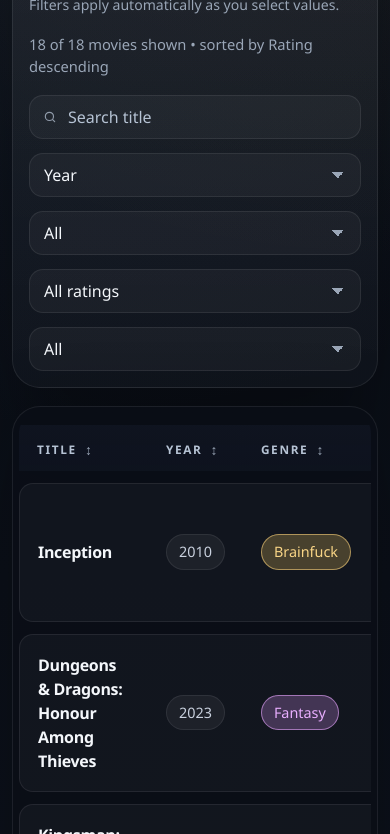
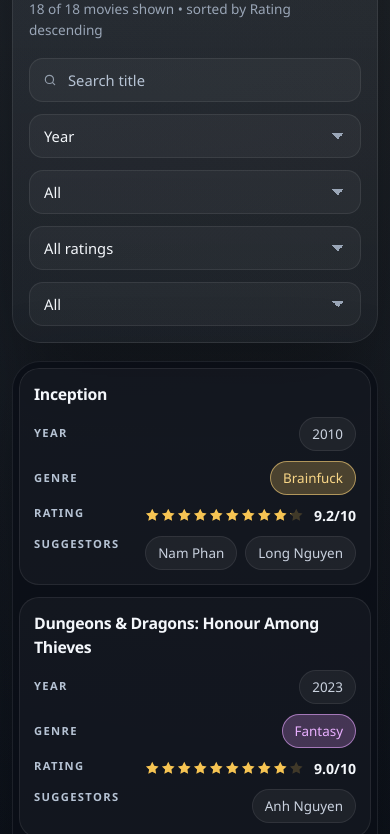
Before and after one commit to AnhNTSE183225/movie_tracker, a plain HTML site: page public/index.html in a window 390 px wide. Shown: the part 676-1510 px from the top of the page. Drawn offline with Linux system fonts and the light colour scheme.

Commit message:
feat: improve accessibility and responsiveness of analytics tables
- Added data-label attributes to table cells in genre and suggestor analytics for better screen reader support.
- Updated CSS to use clamp for responsive font sizes across various elements, enhancing readability on different screen sizes.
- Modified layout of filters and analytics tables to improve flexibility and responsiveness on smaller devices.

```diff
--- a/public/analytics.js
+++ b/public/analytics.js
@@ -128,9 +128,9 @@ function renderGenreTable(stats) {
     const row = document.createElement("tr");
 
     row.innerHTML = `
-      <td><span class="${rankChipClass(rank)}">${rank}</span></td>
-      <td>${item.label}</td>
-      <td><span class="metric-number">${item.count}</span></td>
+      <td data-label="Rank"><span class="${rankChipClass(rank)}">${rank}</span></td>
+      <td data-label="Category name">${item.label}</td>
+      <td data-label="Movies watched"><span class="metric-number">${item.count}</span></td>
     `;
 
     GENRE_ANALYTICS_ROWS.appendChild(row);
@@ -154,10 +154,10 @@ function renderSuggestorTable(stats) {
     const row = document.createElement("tr");
 
     row.innerHTML = `
-      <td><span class="${rankChipClass(rank)}">${rank}</span></td>
-      <td>${item.label}</td>
-      <td><span class="metric-number">${item.count}</span></td>
-      <td>
+      <td data-label="Rank"><span class="${rankChipClass(rank)}">${rank}</span></td>
+      <td data-label="Name">${item.label}</td>
+      <td data-label="Movies suggested"><span class="metric-number">${item.count}</span></td>
+      <td data-label="Average score">
         <div class="suggestor-score">
           ${hasAverageScore ? `
             <div class="rating-stars rating-stars--compact" role="img" aria-label="${averageLabel}">
--- a/public/app.js
+++ b/public/app.js
@@ -256,18 +256,21 @@ function renderMovies() {
     const row = document.createElement("tr");
 
     const titleCell = document.createElement("td");
+    titleCell.dataset.label = "Title";
     const title = document.createElement("span");
     title.className = "movie-title";
     title.textContent = movie.title;
     titleCell.appendChild(title);
 
     const yearCell = document.createElement("td");
+    yearCell.dataset.label = "Year";
     const year = document.createElement("span");
     year.className = "year-pill";
     year.textContent = movie.year;
     yearCell.appendChild(year);
 
     const genreCell = document.createElement("td");
+    genreCell.dataset.label = "Genre";
     const genre = document.createElement("span");
     genre.className = "genre-pill";
     genre.textContent = movie.genreLabel;
@@ -275,6 +278,7 @@ function renderMovies() {
     genreCell.appendChild(genre);
 
     const ratingCell = document.createElement("td");
+    ratingCell.dataset.label = "Rating";
     const ratingBlock = document.createElement("div");
     ratingBlock.className = "rating-block";
 
@@ -303,6 +307,7 @@ function renderMovies() {
     ratingCell.appendChild(ratingBlock);
 
     const suggestorsCell = document.createElement("td");
+    suggestorsCell.dataset.label = "Suggestors";
     const suggestorsWrap = document.createElement("div");
     suggestorsWrap.className = "suggestors";
     for (const name of movie.suggestorLabels) {
--- a/public/styles.css
+++ b/public/styles.css
@@ -72,7 +72,7 @@ body::before {
   color: var(--accent);
   text-transform: uppercase;
   letter-spacing: 0.22em;
-  font-size: 0.72rem;
+  font-size: clamp(0.68rem, 0.62rem + 0.25vw, 0.78rem);
   font-weight: 700;
 }
 
@@ -87,7 +87,7 @@ h1 {
   max-width: 62ch;
   margin: 14px 0 0;
   color: var(--muted);
-  font-size: 1.02rem;
+  font-size: clamp(0.96rem, 0.9rem + 0.25vw, 1.08rem);
 }
 
 .hero-note {
@@ -105,7 +105,7 @@ h1 {
   display: block;
   margin-bottom: 6px;
   color: var(--muted);
-  font-size: 0.78rem;
+  font-size: clamp(0.7rem, 0.65rem + 0.2vw, 0.82rem);
   text-transform: uppercase;
   letter-spacing: 0.16em;
 }
@@ -165,6 +165,7 @@ h1 {
   background: transparent;
   color: var(--muted);
   font: inherit;
+  font-size: clamp(0.94rem, 0.88rem + 0.2vw, 1rem);
   font-weight: 700;
   letter-spacing: 0.02em;
   cursor: pointer;
@@ -263,31 +264,36 @@ h1 {
 
 .controls-panel h2 {
   margin: 0;
-  font-size: 1.4rem;
+  font-size: clamp(1.2rem, 1.05rem + 0.55vw, 1.5rem);
   letter-spacing: -0.03em;
 }
 .controls-panel__hint {
   margin: 8px 0 0;
   color: var(--muted);
-  font-size: 0.88rem;
+  font-size: clamp(0.82rem, 0.78rem + 0.2vw, 0.92rem);
 }
 
 .controls-panel__summary {
   margin: 0;
   color: var(--muted);
-  font-size: 0.92rem;
+  font-size: clamp(0.84rem, 0.8rem + 0.2vw, 0.94rem);
   text-align: right;
 }
 
 .filters-grid {
-  display: grid;
-  grid-template-columns: minmax(220px, 1.6fr) repeat(4, minmax(140px, 1fr)) auto;
-  gap: 14px;
+  display: flex;
+  flex-wrap: wrap;
+  gap: 16px;
   align-items: center;
 }
 
 .field {
   min-width: 0;
+  flex: 1 1 170px;
+}
+
+.field--search {
+  flex: 1 1 280px;
 }
 
 .field input,
@@ -300,6 +306,7 @@ h1 {
   background: rgba(255, 255, 255, 0.04);
   color: var(--text);
   font: inherit;
+  font-size: clamp(0.92rem, 0.88rem + 0.15vw, 1rem);
   outline: none;
 }
 
@@ -372,7 +379,8 @@ h1 {
 }
 
 .clear-link {
-  justify-self: end;
+  flex: 0 0 auto;
+  align-self: center;
   min-height: 44px;
   padding: 0;
   border: 0;
@@ -399,7 +407,7 @@ h1 {
 }
 
 .stat-card strong {
-  font-size: 1.55rem;
+  font-size: clamp(1.3rem, 1.1rem + 0.8vw, 1.7rem);
   letter-spacing: -0.03em;
 }
 
@@ -431,7 +439,7 @@ h1 {
   padding: 16px 18px 12px;
   color: var(--muted-strong);
   text-align: left;
-  font-size: 0.74rem;
+  font-size: clamp(0.68rem, 0.64rem + 0.18vw, 0.78rem);
   font-weight: 700;
   text-transform: uppercase;
   letter-spacing: 0.14em;
@@ -480,11 +488,13 @@ h1 {
 }
 
 .analytics-grid {
-  display: grid;
+  display: flex;
+  flex-direction: column;
   gap: 18px;
 }
 
 .analytics-card {
+  min-width: 0;
   padding: 20px;
   border: 1px solid var(--border);
   border-radius: var(--radius-xl);
@@ -504,9 +514,13 @@ h1 {
 }
 
 .analytics-card__body--split {
-  display: grid;
-  grid-template-columns: minmax(0, 1.4fr) minmax(0, 1fr);
+  display: flex;
+  flex-direction: column;
   gap: 16px;
+}
+
+.analytics-card__body--split > * {
+  min-width: 0;
 }
 
 .analytics-table {
@@ -520,7 +534,7 @@ h1 {
   padding: 12px 14px 10px;
   color: var(--muted-strong);
   text-align: left;
-  font-size: 0.72rem;
+  font-size: clamp(0.68rem, 0.64rem + 0.16vw, 0.76rem);
   font-weight: 700;
   text-transform: uppercase;
   letter-spacing: 0.14em;
@@ -532,6 +546,7 @@ h1 {
   background: rgba(255, 255, 255, 0.035);
   border-top: 1px solid var(--border);
   border-bottom: 1px solid var(--border);
+  font-size: clamp(0.9rem, 0.86rem + 0.15vw, 0.98rem);
 }
 
 .analytics-table tbody td:first-child {
@@ -654,7 +669,7 @@ h1 {
 
 .movie-title {
   display: block;
-  font-size: 1rem;
+  font-size: clamp(0.98rem, 0.94rem + 0.2vw, 1.08rem);
   font-weight: 700;
   letter-spacing: -0.02em;
 }
@@ -670,7 +685,7 @@ h1 {
   border-radius: 999px;
   background: var(--chip-bg);
   color: var(--soft);
-  font-size: 0.9rem;
+  font-size: clamp(0.84rem, 0.8rem + 0.15vw, 0.94rem);
 }
 
 .genre-pill {
@@ -700,6 +715,7 @@ h1 {
   color: var(--text);
   font-weight: 700;
   font-variant-numeric: tabular-nums;
+  font-size: clamp(0.88rem, 0.84rem + 0.15vw, 0.98rem);
 }
 
 .rating-value--negative {
@@ -715,7 +731,7 @@ h1 {
   border-radius: 999px;
   background: rgba(255, 255, 255, 0.035);
   color: var(--soft);
-  font-size: 0.85rem;
+  font-size: clamp(0.8rem, 0.76rem + 0.15vw, 0.9rem);
 }
 
 .rating-pill--unrated {
@@ -761,7 +777,7 @@ h1 {
 }
 
 .suggestor-score__value {
-  font-size: 0.88rem;
+  font-size: clamp(0.82rem, 0.78rem + 0.15vw, 0.92rem);
 }
 
 .suggestors {
@@ -790,10 +806,6 @@ h1 {
     grid-template-columns: 1fr;
   }
 
-  .filters-grid {
-    grid-template-columns: repeat(3, minmax(0, 1fr));
-  }
-
   .analytics-card__body--split {
     grid-template-columns: 1fr;
   }
@@ -810,11 +822,109 @@ h1 {
   .controls-panel__summary {
     text-align: left;
   }
+
+  .analytics-grid {
+    gap: 16px;
+  }
 }
 
 @media (max-width: 720px) {
-  .movie-table {
-    min-width: 760px;
+  .movie-table,
+  .movie-table thead,
+  .movie-table tbody,
+  .movie-table tr,
+  .movie-table td,
+  .analytics-table,
+  .analytics-table thead,
+  .analytics-table tbody,
+  .analytics-table tr,
+  .analytics-table td {
+    display: block;
+    width: 100%;
+  }
+
+  .movie-table,
+  .analytics-table {
+    min-width: 0;
+    border-spacing: 0;
+  }
+
+  .movie-table thead,
+  .analytics-table thead {
+    display: none;
+  }
+
+  .movie-table tbody tr,
+  .analytics-table tbody tr {
+    display: grid;
+    grid-template-columns: 1fr;
+    gap: 10px;
+    padding: 14px;
+    margin-bottom: 12px;
+    border: 1px solid var(--border);
+    border-radius: var(--radius-lg);
+    background: rgba(255, 255, 255, 0.035);
+  }
+
+  .movie-table tbody tr > td:first-child,
+  .movie-table tbody tr > td:last-child,
+  .analytics-table tbody tr > td:first-child,
+  .analytics-table tbody tr > td:last-child {
+    border-left: 0 !important;
+    border-right: 0 !important;
+  }
+
+  .movie-table tbody td,
+  .analytics-table tbody td {
+    display: flex;
+    justify-content: space-between;
+    align-items: center;
+    gap: 16px;
+    padding: 0;
+    border: 0;
+    background: transparent;
+  }
+
+  .movie-table tbody td:first-child,
+  .movie-table tbody td:last-child,
+  .analytics-table tbody td:first-child,
+  .analytics-table tbody td:last-child {
+    border-left: 0 !important;
+    border-right: 0 !important;
+  }
+
+  .movie-table tbody td::before,
+  .analytics-table tbody td::before {
+    content: attr(data-label);
+    color: var(--muted-strong);
+    font-size: 0.7rem;
+    font-weight: 700;
+    letter-spacing: 0.12em;
+    text-transform: uppercase;
+    flex: 0 0 auto;
+  }
+
+  .movie-table tbody td:first-child,
+  .movie-table tbody td:last-child,
+  .analytics-table tbody td:first-child,
+  .analytics-table tbody td:last-child {
+    border-radius: 0;
+  }
+
+  .movie-table tbody td:nth-child(1),
+  .analytics-table tbody td:nth-child(1) {
+    grid-column: 1 / -1;
+  }
+
+  .movie-table tbody td:nth-child(1)::before,
+  .analytics-table tbody td:nth-child(1)::before {
+    display: none;
+  }
+
+  .movie-table tbody td:nth-child(4),
+  .movie-table tbody td:nth-child(5),
+  .analytics-table tbody td:nth-child(4) {
+    align-items: flex-start;
   }
 
   .stat-card {
@@ -830,7 +940,7 @@ h1 {
   }
 
   .filters-grid {
-    grid-template-columns: 1fr;
+    gap: 12px;
   }
 
   .tab-nav {
@@ -839,7 +949,7 @@ h1 {
   }
 
   .analytics-table {
-    min-width: 520px;
+    min-width: 0;
   }
 }
 
```
